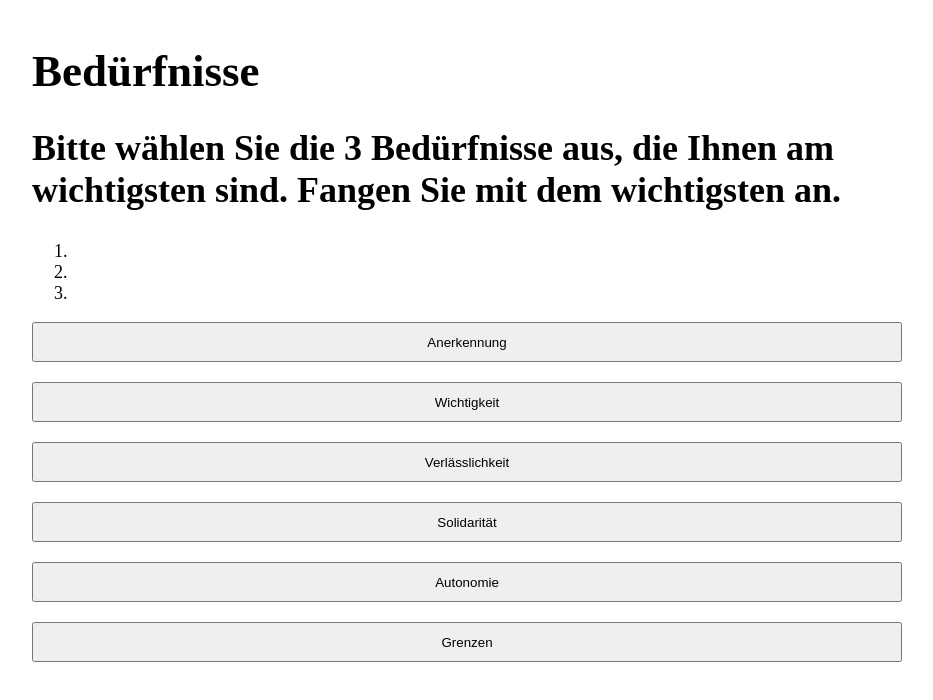
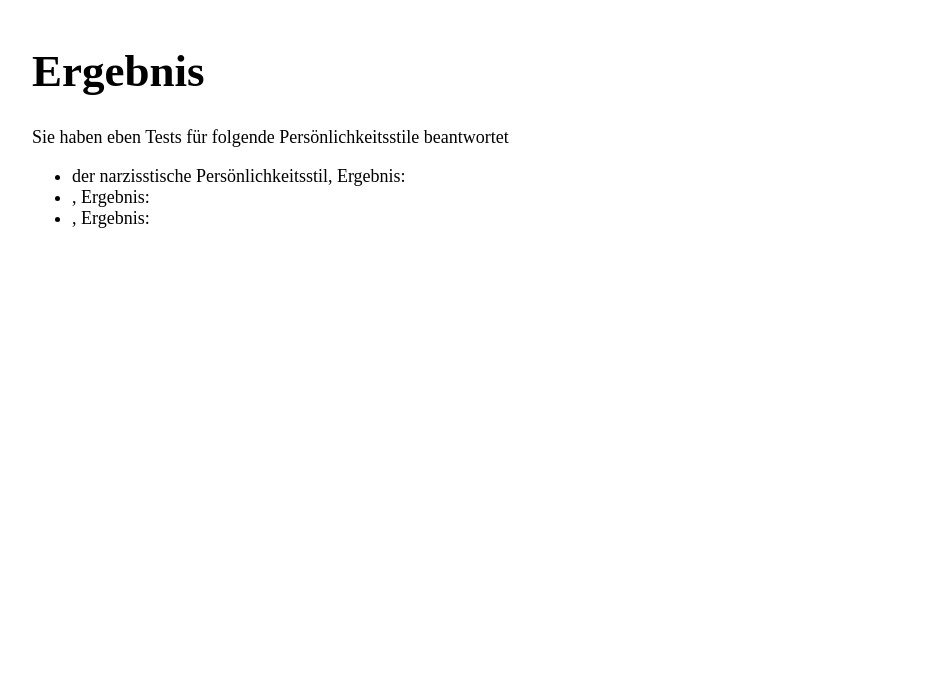
Before and after one commit to karstenlenz/Youlity, a React (Create React App) app: page /result/1 in a window 1280 px wide. Shown: the top 700 px of the page, without its empty margins (173-1106 px from the left). Built offline with nearby package versions, Linux system fonts and the light colour scheme.

Commit message:
Encode result in URL

```diff
--- a/src/App.js
+++ b/src/App.js
@@ -8,10 +8,20 @@ import Result from './Result/Result'
 function App() {
   const [userMotives, setUserMotives] = useState([])
   const [userStyles, setUserStyles] = useState([])
-  const [result, setResult] = useState({
-    questionnaires: [],
-    dominantStyle: null,
-  })
+  const [result, setResult] = useState([
+    {
+      styleId: 1,
+      yesCount: 3,
+    },
+    {
+      styleId: 9,
+      yesCount: 7,
+    },
+    {
+      styleId: 5,
+      yesCount: 6,
+    },
+  ])
   const history = useHistory()
 
   useEffect(() => {
@@ -30,7 +40,7 @@ function App() {
             onQuestionnaireEnd={handleQuestionnaireEnd}
           />
         </Route>
-        <Route path="/result/:id/:result/">
+        <Route path="/result/:resultCode">
           <Result />
         </Route>
         <Route path="/">
--- a/src/Result/Result.js
+++ b/src/Result/Result.js
@@ -4,16 +4,28 @@ import styled from 'styled-components'
 import { styleData } from '../data/styleData'
 
 export default function Result() {
-  const { id, result } = useParams()
-
+  const { resultCode } = useParams()
+  const resultArray = resultCode.split('&')
+  const resultData = [
+    { id: resultArray[0], yesCount: resultArray[1] },
+    { id: resultArray[2], yesCount: resultArray[3] },
+    { id: resultArray[4], yesCount: resultArray[5] },
+  ]
   return (
     <>
       <h1>Ergebnis</h1>
-      <p>
-        Das Testergebnis weist darauf hin, dass bei Ihnen folgender
-        Persönlichkeitsstil überdurchschnittlich ausgeprägt ist:
-      </p>
-      <ResultDisplay>{styleData[id - 1]?.name}</ResultDisplay>
+      <p>Sie haben eben Tests für folgende Persönlichkeitsstile beantwortet</p>
+      <ul>
+        {resultData.map((result) => {
+          return (
+            <li>
+              {styleData[result.id - 1]?.name}, Ergebnis:{result.yesCount}
+            </li>
+          )
+        })}
+      </ul>
+
+      {/* <ResultDisplay>{styleData[id - 1]?.name}</ResultDisplay>
       <p>
         Das heißt nicht, dass etwas mit Ihnen „nicht stimmt“, oder eine Störung
         vorliegt! Jeder Mensch hat einen oder mehrere dominante
@@ -24,7 +36,7 @@ export default function Result() {
         <h2>Positives Ergebnis</h2>
       ) : (
         <h2>Negatives Ergebnis</h2>
-      )}
+      )} */}
     </>
   )
 }
```
